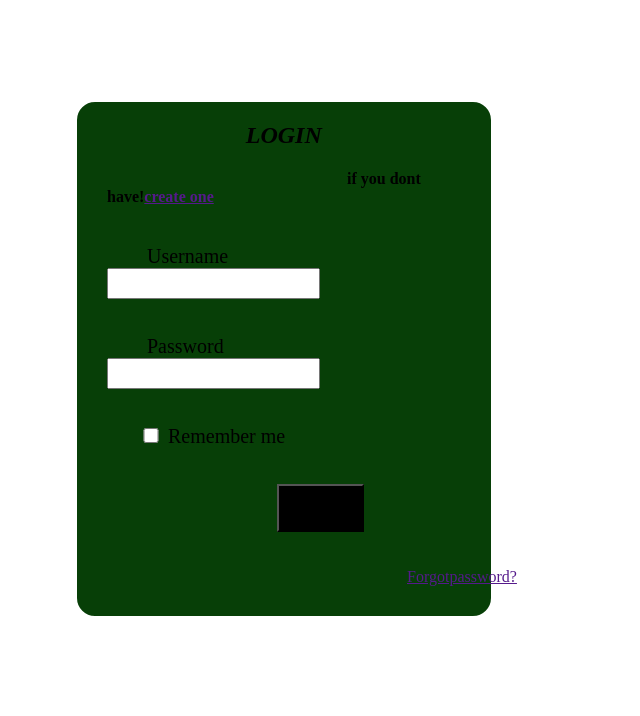
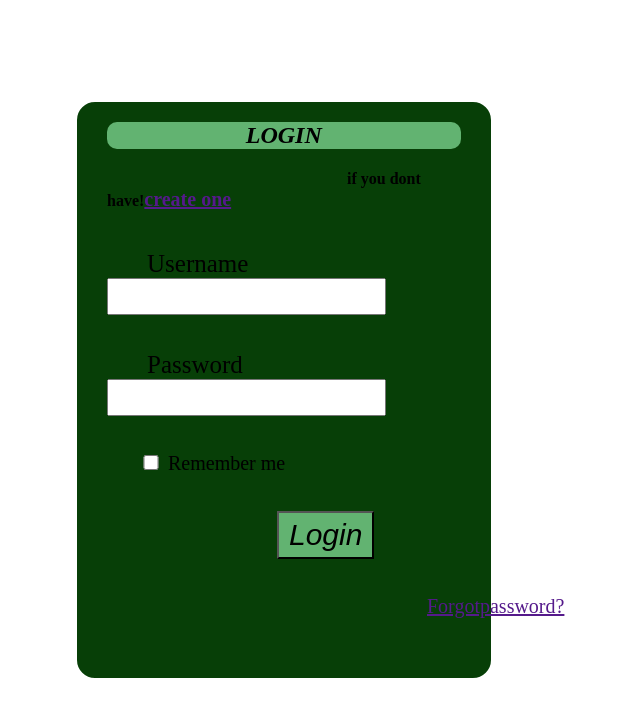
Before and after one commit to HrushikeshRaut/Task, a plain HTML site: page login.html in a window 1280 px wide. Shown: the whole page, without its empty margins (409-1049 px from the left). Drawn offline with Linux system fonts and the light colour scheme.

Commit message:
Add files via upload

```diff
--- a/login.html
+++ b/login.html
@@ -10,36 +10,43 @@
     <link rel="stylesheet" href="./login.css">
 </head>
 <body>
+
+
 <div class="main">
-  <h2 align="center" style="font-style: italic;text-decoration: underline;text-decoration: black;">LOGIN</h2>
-  <h4 style="text-indent: 15em;"><nbsp>if you dont have!</nbsp><a href="">create one</a></h4>
+  <div style="background-color:#62B371;border-radius: 10px;">
+  <h2 align="center" style="font-style: italic;text-decoration: underline;text-decoration:crimson;padding: 0%;">LOGIN</h2>
+</div>
+  <h4 style="text-indent: 15em;"><nbsp>if you dont have!</nbsp><a href="" style="font-size: 20px;">create one</a></h4>
 <br>
+
   <!-- label aligning -->
 
-  <label for="user" class="label" style="font-size: 20px;padding-left:40px;">Username&nbsp&nbsp&nbsp&nbsp</label>
-  <input type="text" name="user" id="user" style="font-size: 15px;">
+  <label for="user" class="label" style="font-size: 25px;padding-left:40px;">Username&nbsp&nbsp&nbsp&nbsp</label>
+  <input type="text" name="user" id="user" style="font-size: 20px;">
   <br>
   <br>
   <br>
-  <label for="pass" class="label" style="font-size: 20px;padding-left: 40px;">Password &nbsp&nbsp&nbsp&nbsp</label>
-  <input type="password" name="pass" id="pass" style="font-size: 15px;">
+  <label for="pass" class="label" style="font-size: 25px;padding-left: 40px;">Password &nbsp&nbsp&nbsp&nbsp</label>
+  <input type="password" name="pass" id="pass" style="font-size: 20px;">
   <br>
   <br>
 <br>
 <div class="check">
-  <input style="width: 20px;height: 15px;"  type="checkbox" name="me" id="me">
+  <input style="width: 20px;height: 15px;padding-left:5px;"  type="checkbox" name="me" id="me">
   <label for="" style="font-size:20px;" >Remember me</label>
 </div>
   <br>
   <br>
 
   <div class="but">
-  <input style="font-size: 30px;background-color: black;font-style: oblique;;" align="center" type="button" value="Login" >
+  <input style="font-size:30px;background-color:#62B371;font-style: oblique;padding-left:10px;padding-right: 10px;" align="center" type="button" value="Login" >
 </div>
   <br>
   <br>
 
-  <a style="padding-left: 300px;" href="" style="text-indent: 10em;">Forgotpassword?</a>
+  <div style="padding-bottom: 30px;font-size:20px;">
+  <a style="padding-left: 320px;" href="" >Forgotpassword?</a>
+</div>
 
 </div>
 </body>
```
